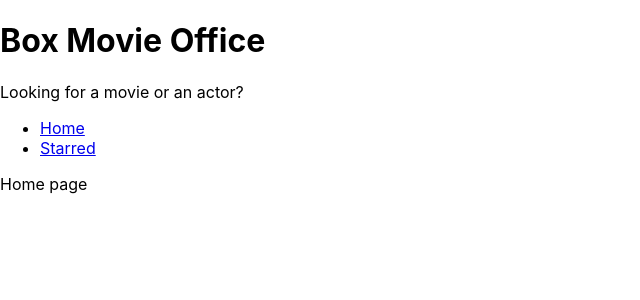
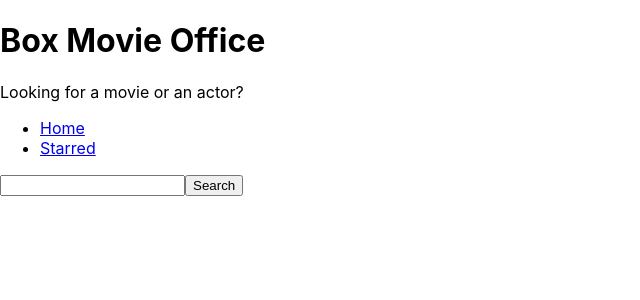
Before and after one commit to Puja-Sh/box-movie, a React (Create React App) app: page / in a window 1280 px wide. Shown: the top 300 px of the page, without its empty margins (0-640 px from the left). Built offline with nearby package versions, Linux system fonts and the light colour scheme.

Commit message:
implemented api; input search

```diff
--- a/src/pages/Home.js
+++ b/src/pages/Home.js
@@ -1,8 +1,39 @@
-import React from 'react';
+import React, { useState } from 'react';
 import MainPageLayout from '../components/MainPageLayout';
 
 function Home() {
-  return <MainPageLayout>Home page</MainPageLayout>;
+  const [input, setInput] = useState('');
+
+  const searchHandler = () => {
+    // https://api.tvmaze.com/search/shows?q=girls
+    fetch(`https://api.tvmaze.com/search/shows?q=${input}`)
+      .then(response => response.json())
+      .then(data => console.log(data));
+  };
+
+  const onInputChangeHandler = e => {
+    setInput(e.target.value);
+  };
+
+  const onKeyDownHandler = e => {
+    if (e.keyCode === 13) {
+      searchHandler();
+    }
+  };
+
+  return (
+    <MainPageLayout>
+      <input
+        type="text"
+        onChange={onInputChangeHandler}
+        onKeyDown={onKeyDownHandler}
+        value={input}
+      />
+      <button type="button" onClick={searchHandler}>
+        Search
+      </button>
+    </MainPageLayout>
+  );
 }
 
 export default Home;
```
